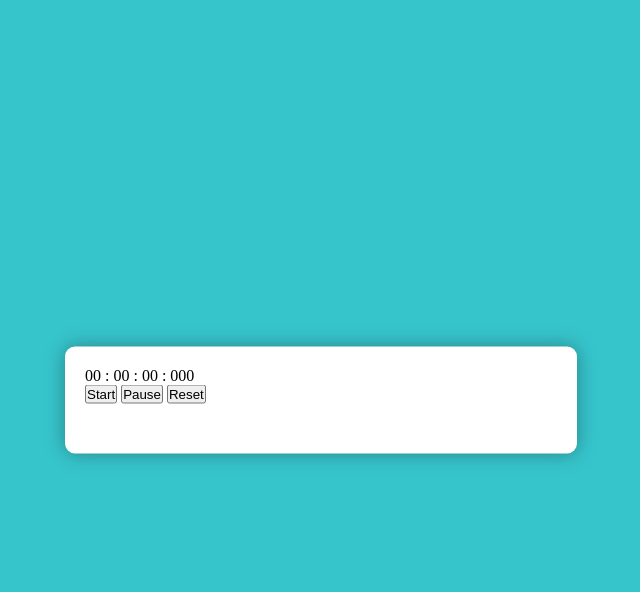
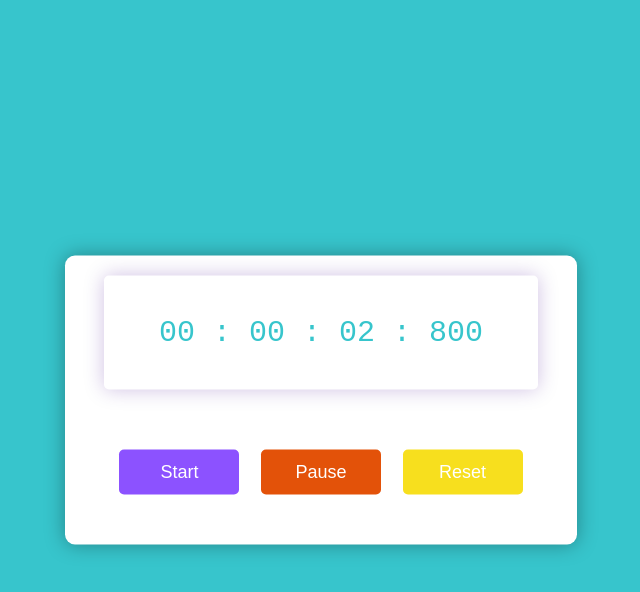
Before and after one commit to abduraqil/Stopwatch-App, a plain HTML site: page index.html in a window 1280 px wide. Both pictures are taken after a click on the button "Start". Shown: the whole page, without its empty margins (319-959 px from the left). Drawn offline with Linux system fonts and the light colour scheme.

Commit message:
timer fix

```diff
--- a/script.js
+++ b/script.js
@@ -0,0 +1,47 @@
+let [milliseconds, seconds, minutes, hours] = [0, 0, 0, 0]
+let timeRef = document.querySelector(".timer-display");
+let int = null;
+
+document.getElementById("start-timer").addEventListener("click", () => {
+        if (int !== null) {
+            clearInterval(int);
+        }
+        int = setInterval(displayTimer, 10);
+});
+
+document.getElementById("pause-timer").addEventListener("click", () => {
+    clearInterval(int);
+});
+
+document.getElementById("reset-timer").addEventListener("click", () => {
+    clearInterval(int);
+    [milliseconds, seconds, minutes, hours] = [0, 0, 0, 0];
+    timeRef.innerHTML = "00 : 00 : 00 : 000";
+});
+
+function displayTimer() {
+    milliseconds += 10;
+    if (milliseconds == 1000) {
+        milliseconds = 0;
+        seconds++;
+        if (seconds == 60) {
+            seconds = 0;
+            minutes++;
+            if (minutes == 60) {
+                minutes = 0;
+                hours++;
+            }
+        }
+    }
+    let h = hours < 10 ? "0" + hours : hours;
+    let m = minutes < 10 ? "0" + minutes : minutes;
+    let s = seconds < 10 ? "0" + seconds : seconds;
+    let ms =
+        milliseconds < 10
+        ? "00" + milliseconds
+        : milliseconds < 100
+        ? "0" + milliseconds
+        : milliseconds;
+
+    timeRef.innerHTML = `${h} : ${m} : ${s} : ${ms}`;
+}
--- a/style.css
+++ b/style.css
@@ -26,5 +26,49 @@ body {
 }
 
 .timer-display {
-    position: ;
+    position: relative;
+    width: 92%;
+    background: #ffff;
+    left: 4%;
+    font-family: 'Roboto mono', monospace;
+    color: #37c5cc;
+    font-size: 30px;
+    padding: 40px;
+    display: flex;
+    align-items: center;
+    justify-content: space-around;
+    border-radius: 5px;
+    box-shadow: 0 0 20px rgba(65, 5, 145, 0.25);
 }
+
+.buttons {
+    width: 90%;
+    margin: 60px auto 0 auto;
+    display: flex;
+    justify-content: space-around;
+}
+
+.buttons button {
+    width: 120px;
+    height: 45px;
+    background-color: #8c52ff;
+    color: #fff;
+    border: none;
+    font-family: 'Poppins', sans-serif;
+    font-size: 18px;
+    border-radius: 5px;
+    cursor: pointer;
+    outline: none;
+}
+
+.buttons button:nth-last-child(2) {
+    background-color: #e35209;
+}
+
+.buttons button:nth-last-child(1) {
+    background-color: #f7df1e;
+}
+
+.buttons button:hover {
+    box-shadow: 0 0 20px rgba(0, 0, 0, 0.25);
+}
```
